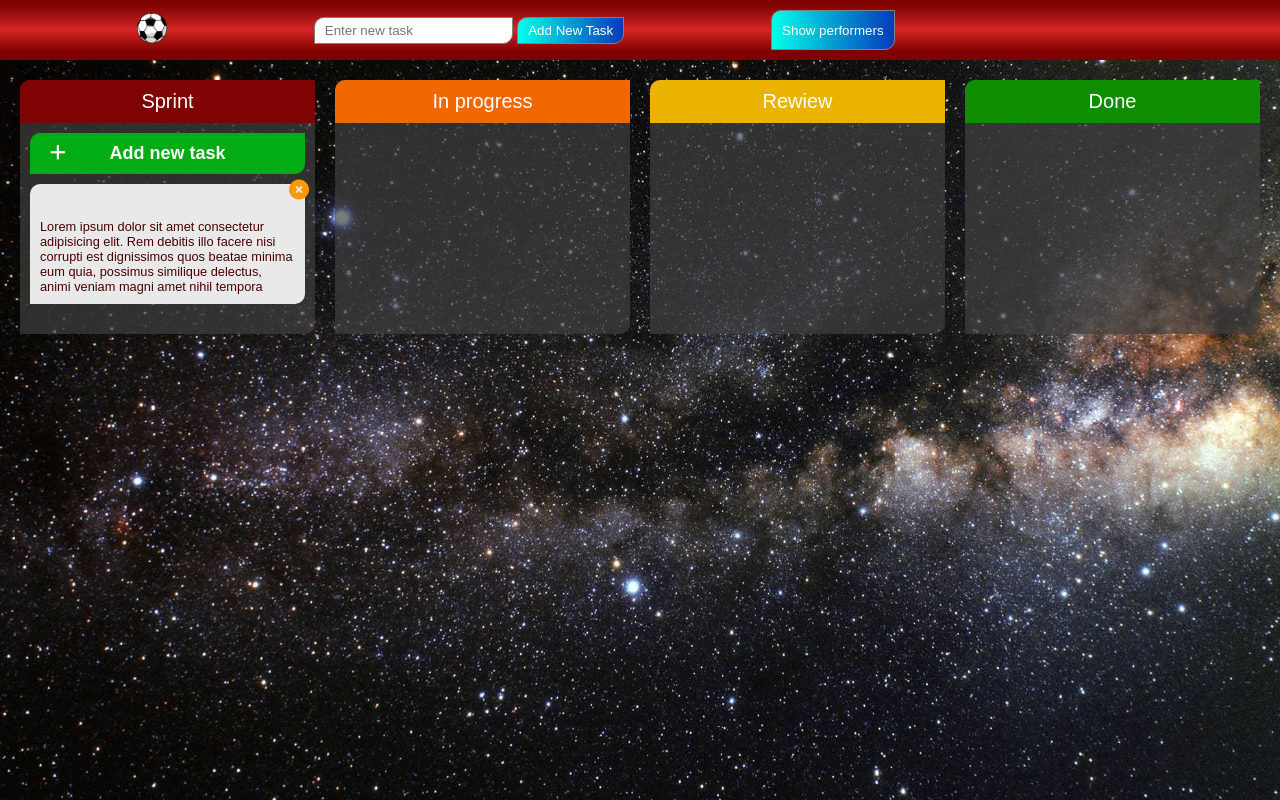
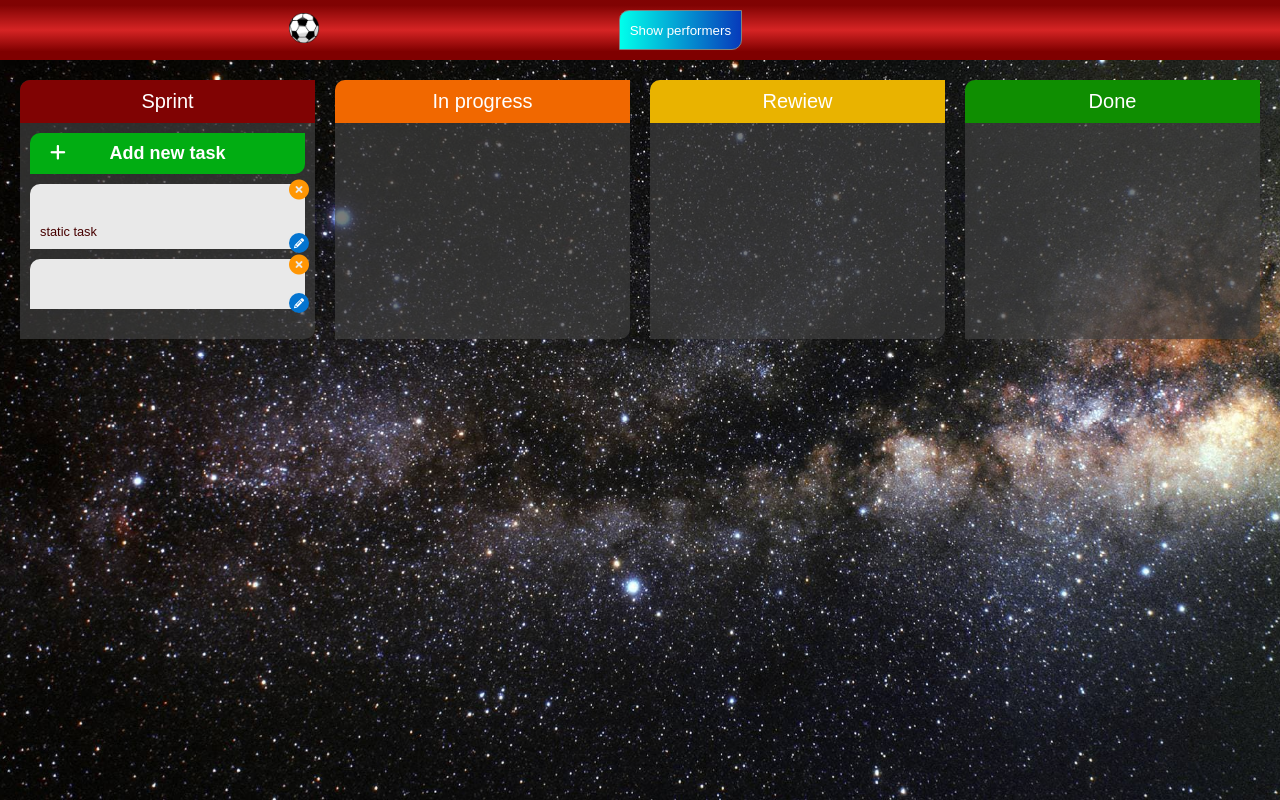
Before and after one commit to senior-listik/itea-js-task-18, a plain HTML site: page index.html in a window 1280 px wide. Both pictures are taken after a click on the element "Add new task". Drawn offline with Linux system fonts and the light colour scheme.

Commit message:
change adding tasks & edit

```diff
--- a/index.html
+++ b/index.html
@@ -14,10 +14,10 @@
             <div class="header__link">
                 <a href="./soccer.html"><img src="./img/soccer-ball-png-26391.png" width='30px' alt=""></a>
             </div>
-            <div class="header__addTask">
+            <!-- <div class="header__addTask">
                 <input type="text" class="header__inp" placeholder="Enter new task">
                 <button class="header__btn">Add New Task</button>
-            </div>
+            </div> -->
             <div class="header__addPerformer">
                 <button class="header__showPerformerBtn">Show performers</button>
                 <div class="header__performerContainer performersVisible">
@@ -25,10 +25,10 @@
                     <img src="./img/1.jpg" alt="avatar" draggable="true">
                     <img src="./img/2.jpg" alt="avatar" draggable="true">
                     <img src="./img/28.jpg" alt="avatar" draggable="true">
-                    <!-- <img src="./img/49.jpg" alt="avatar" draggable="true">
+                    <img src="./img/49.jpg" alt="avatar" draggable="true">
                     <img src="./img/6.jpg" alt="avatar" draggable="true">
                     <img src="./img/61.jpg" alt="avatar" draggable="true">
-                    <img src="./img/62.jpg" alt="avatar" draggable="true"> -->
+                    <img src="./img/62.jpg" alt="avatar" draggable="true">
                     <img src="./img/Unknown.jpg" alt="avatar" draggable="true">
 
                 </div>
@@ -41,11 +41,12 @@
 
                     <div id="sprint" class="trello__taskTitle">Sprint</div>
                     <div class="trello__body">
-                        <div class="trello__addTask"><i class="fa-solid fa-plus"></i>Add new task</div>
-                        <div class="trello__task" draggable="true" contenteditable="true">Lorem ipsum dolor sit amet consectetur adipisicing elit. Rem debitis illo facere
-                            nisi corrupti est dignissimos quos
-                            beatae minima eum quia, possimus similique delectus, animi veniam magni amet nihil tempora
+                        <div class="trello__addTaskBtn"><i class="fa-solid fa-plus"></i>Add new task</div>
+                        <div class="trello__task" draggable="true" >
+                            <div class="trello__avatarBlock"></div>
+                            static task
                             <i class="fa-solid fa-circle-xmark"></i>
+                            <i class="fa-solid fa-pencil trello__editBtn"></i>
                         </div>
 
                     </div>
--- a/js/main.js
+++ b/js/main.js
@@ -1,7 +1,8 @@
 // creating variables
 const poligons = document.querySelectorAll('.trello__item .trello__body');
 let trelloRemoveTaskBtn = document.querySelector('.fa-circle-xmark');
-const trelloBtn = document.querySelector('.header__btn');
+let editTaskBtn = document.querySelector('.trello__editBtn');
+const trelloBtn = document.querySelector('.trello__addTaskBtn');
 const trelloInp = document.querySelector('.header__inp');
 const trelloSprint = document.querySelector('.trello__sprint .trello__body');
 let trelloTask = document.querySelector('.trello__task');
@@ -18,6 +19,7 @@ poligons.forEach((el) => {
 })
 
 trelloRemoveTaskBtn.addEventListener('click', removeTask);
+editTaskBtn.addEventListener('click', editTask);
 
 trelloBtn.addEventListener('click', addTask);
 
@@ -32,6 +34,14 @@ function removeTask() {
         this.parentElement.remove();
     }
 }
+document.createElement('i');
+function editTask() {
+
+    const taskTextBlock = document.createElement('div');
+    taskTextBlock.classList.add('trello__taskTextBlock');
+    taskTextBlock.setAttribute('contenteditable', 'true');
+    this.parentElement.appendChild(taskTextBlock);
+}
 
 function allowDrop(e) {
     e.preventDefault(); // overrides the browser's default behavior
@@ -42,8 +52,13 @@ function dropTask() {
 }
 
 function addTask() {
-    if (trelloInp.value) {
+    // if (trelloInp.value) {
         const trelloTask = document.createElement('div');
+    const avatarBlock = document.createElement('div');
+    avatarBlock.classList.add('trello__avatarBlock');
+    trelloTask.appendChild(avatarBlock);
+    avatarBlock.addEventListener('drop', (event) => { event.stopPropagation() });
+    avatarBlock.addEventListener('drop', dropPerformer);
 
         // add a remove task button and hang an event on click
         const trelloRemoveTaskBtn = document.createElement('i');
@@ -51,11 +66,18 @@ function addTask() {
         trelloRemoveTaskBtn.classList.add('fa-circle-xmark');
         trelloRemoveTaskBtn.addEventListener('click', removeTask);
 
+    //
+        const editTaskBtn = document.createElement('i');
+        editTaskBtn.classList.add('fa-solid');
+        editTaskBtn.classList.add('fa-pencil');
+        editTaskBtn.classList.add('trello__editBtn');
+
         // create a new task on button click
         trelloTask.addEventListener('dragstart', (e) => { newTrelloTask = e.target });
         trelloTask.classList.add('trello__task');
-        trelloTask.innerText = trelloInp.value;
-        trelloTask.setAttribute('contenteditable', 'true');
+        // trelloTask.innerText = trelloInp.value;
+        // trelloTask.innerText = 'New task';
+        // trelloTask.setAttribute('contenteditable', 'true');
         trelloTask.setAttribute('draggable', 'true');
         trelloSprint.appendChild(trelloTask);
 
@@ -64,8 +86,10 @@ function addTask() {
         trelloTask.addEventListener('drop', dropPerformer); // add an event for adding a task performer
 
         trelloTask.appendChild(trelloRemoveTaskBtn);
-        trelloInp.value = '';
-    }
+        trelloTask.appendChild(editTaskBtn);
+        editTaskBtn.addEventListener('click', editTask);
+        // trelloInp.value = '';
+    // }
 
 }
 
@@ -83,7 +107,7 @@ const performerContainer = document.querySelector('.header__performerContainer')
 let performers = document.querySelectorAll('.header__performerContainer img');
 let performer;
 
-performerContainer.addEventListener('dragover', allowDrop);
+// performerContainer.addEventListener('dragover', allowDrop);
 
 showPerformerBtn.addEventListener('click', performersVisible);
 
--- a/scss/style.scss
+++ b/scss/style.scss
@@ -96,7 +96,7 @@ body{
     flex: 1 1 auto;
     background: url(../img/BG.jpg) 50%/cover no-repeat;
     padding: 20px;
-    &__addTask{
+    &__addTaskBtn{
         padding: 10px;
         margin-bottom: 10px;
         background: rgb(1, 173, 18);
@@ -140,7 +140,7 @@ body{
     }
     &__task {
         color:rgb(71, 1, 1);
-        padding: 35px 10px 10px;
+        padding: 10px 10px;
         font-size: 0.8rem;
         margin-bottom: 10px;
         background: rgb(233, 233, 233);
@@ -153,12 +153,34 @@ body{
             @extend %border_radius;
         }
     }
+    &__avatarBlock{
+        min-height: 30px;
 
+    }
+    &__taskTextBlock{
+        min-height: 20px;
+    }
+    &__editBtn{
+        height: 20px;
+        width: 20px;
+        border-radius: 50%;
+        color: white;
+        background: rgb(3, 116, 208);
+        display: flex;
+        align-items: center;
+        justify-content: center;
+        font-size: 10px;
+        cursor: pointer;
+        position: absolute;
+        right: -4px;
+        bottom: -4px;
+    }
     &__progress {}
 
     &__rewiew {}
 
     &__done {}
+
 }
 .fa-circle-xmark{
     color:rgb(255, 150, 4);
```
Also changed, not shown: css/style.css.
